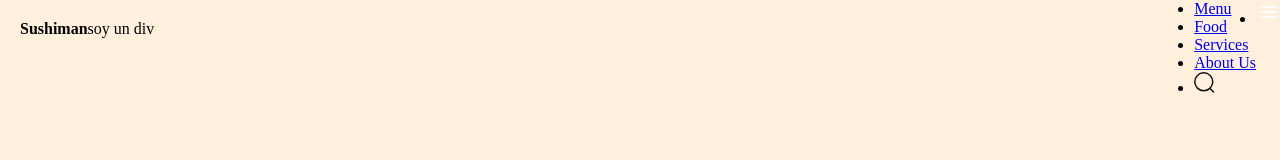
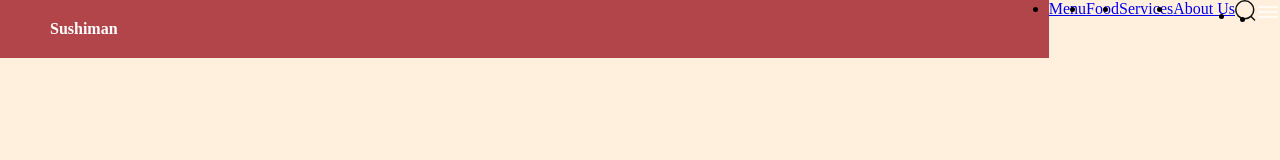
Before and after one commit to anabelena/sushi-themed-web, a website built with Vite: page index.html in a window 1280 px wide. Built offline with nearby package versions, Linux system fonts and the light colour scheme.

Commit message:
style(header): add style to header__logo

```diff
--- a/css/sections/header.css
+++ b/css/sections/header.css
@@ -5,7 +5,36 @@
 
 .header__logo{
     flex: 1;
+
     display: flex;
+
     position: relative;
     padding: 20px;
 }
+
+.header__logo-overlay{
+    position: absolute;
+    inset: 0;
+    width: 100%;
+    background-color: var(--primary-color);
+    z-index: 1;
+}
+
+.header__logo-overlay {
+    position: absolute;
+    inset: 0;
+    width: 100%;
+
+    background-color: var(--primary-color);
+    z-index: -1;
+  }
+
+  .header__logo h4{
+    padding-left: 30px;
+    color: #fff;
+  }
+
+
+  .header__menu{
+    display: flex;
+  }
--- a/css/style.css
+++ b/css/style.css
@@ -16,6 +16,7 @@
   --black-300: #333333;
   --black-400: #1f1e31;
   --black-500: #555555;
+
   --gray-100: #888888;
 
   --color-white: #fff;
--- a/index.html
+++ b/index.html
@@ -13,7 +13,7 @@
 
           <div class="header__logo">
             <h4 data-aos="fade-down">Sushiman</h4>
-            <div class="header__logo-overlay">soy un div</div>
+            <div class="header__logo-overlay"></div>
           </div>
 
           <ul class="header__menu" data-aos="fade-down">
```
